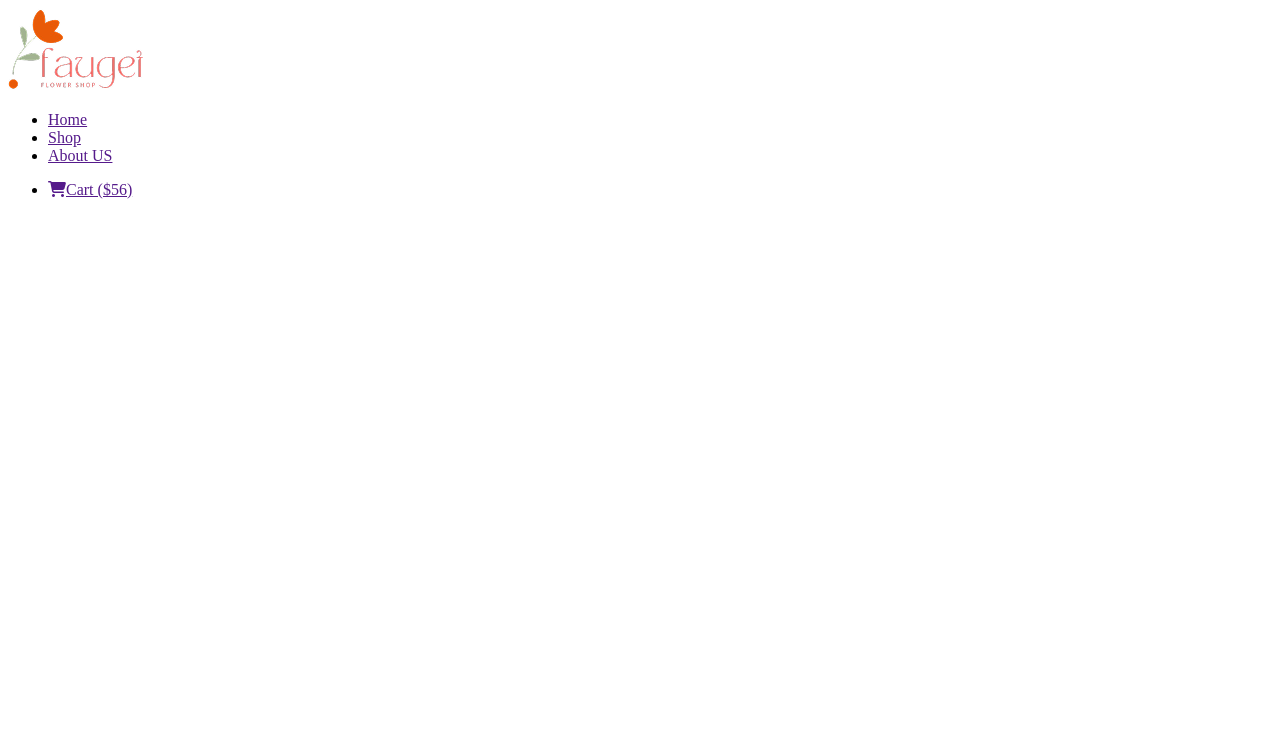
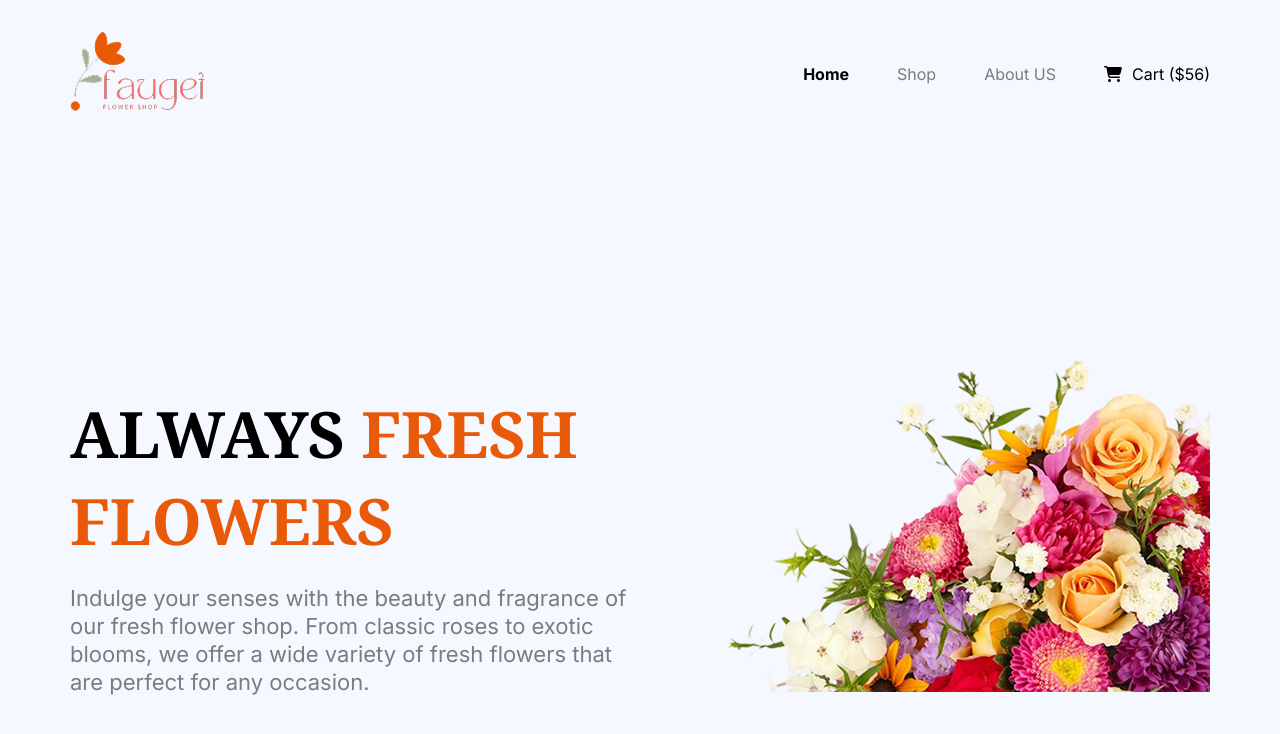
Before and after one commit to SajibSaha207/Assignment-02, a plain HTML site: page index.html in a window 1280 px wide. Drawn offline with Linux system fonts and the light colour scheme; files that its build step writes are made by us from their sources.

Commit message:
Added Banner section and css

```diff
--- a/index.html
+++ b/index.html
@@ -10,7 +10,7 @@
     <script src="https://kit.fontawesome.com/296f7e83e5.js" crossorigin="anonymous"></script>
     <title>Flower Shop</title>
     <link rel="shortcut icon" href="assets/favicon.png" type="image/x-icon">
-    <link rel="stylesheet" href="css/style.css">
+    <link rel="stylesheet" href="style/style.css">
 </head>
 
 <body>
@@ -32,3 +32,16 @@
                 </ul>
             </div>
         </nav>
+
+         <!-- Banner Part -->
+        <div class="banner">
+            <div class="banner-content">
+                <h1>ALWAYS <span class="header-highlights">FRESH FLOWERS</span></h1>
+                <p>Indulge your senses with the beauty and fragrance of our fresh flower shop. From classic roses to exotic blooms, we offer a wide variety of fresh flowers that are perfect for any occasion.</p>
+            </div>
+            <div class="banner-image">
+                <img src="assets/hero-flower.png" alt="">
+            </div>
+        </div>
+    </header>
+    <!-- Header Part End Here -->
--- a/style/style.css
+++ b/style/style.css
@@ -0,0 +1,124 @@
+/* font-family: "Inter", sans-serif; */
+/* font-family: "Noto Serif", serif; */
+
+/* Common CSS */
+body {
+    background-color: #f5f8ff;
+}
+
+* {
+    margin: 0;
+    padding: 0;
+    font-family: "Inter", sans-serif;
+}
+
+:root {
+    --primary-color: #000000;
+    --text-color: rgba(0, 0, 0, 0.5);
+    --accent-color: #E95A08;
+}
+
+.header-highlights {
+    color: var(--accent-color);
+    font-family: "Noto Serif", serif;
+}
+
+.mid-section-header {
+    text-align: center;
+    max-width: 80%;
+    margin: auto;
+    margin-bottom: 50px;
+}
+
+.section-header h2 {
+    font-size: 3.15em;
+    font-weight: 700;
+    font-family: "Noto Serif", serif;
+    margin-bottom: 20px;
+}
+
+p {
+    font-size: 1.375em;
+    line-height: 28px;
+    font-weight: 400;
+    color: var(--text-color);
+}
+
+/* Header Part CSS Start Here */
+header {
+    max-width: 1140px;
+    margin: auto;
+}
+
+/* Nav Menu CSS */
+nav {
+    display: flex;
+    justify-content: space-between;
+    align-items: center;
+    margin: 30px 0 120px 0;
+}
+
+.brand img {
+    width: 135px;
+}
+
+.main-menu {
+    display: flex;
+    justify-content: end;
+    align-items: center;
+}
+
+.main-menu ul {
+    display: flex;
+    justify-content: flex-end;
+    align-items: center;
+}
+
+.main-menu ul li {
+    list-style: none;
+}
+
+.main-menu ul li a {
+    text-decoration: none;
+    margin-left: 48px;
+    color: var(--text-color);
+    font-size: 1em;
+    font-weight: 400;
+}
+
+.main-menu ul li:first-child a {
+    font-weight: 700;
+    color: var(--primary-color) !important;
+}
+
+.menu-card a {
+    font-weight: 400 !important;
+    color: var(--primary-color) !important;
+}
+
+.menu-card i {
+    margin-right: 10px;
+}
+
+/* Banner CSS */
+.banner {
+    padding: 100px 0 0;
+    display: flex;
+    justify-content: space-between;
+    align-items: end;
+}
+
+.banner-content {
+    max-width: 570px;
+}
+
+.banner-content h1 {
+    font-size: 4em;
+    font-weight: 700;
+    font-family: "Noto Serif", serif;
+    margin-bottom: 20px;
+}
+
+.banner-image {
+    max-width: 570px;
+}
```
